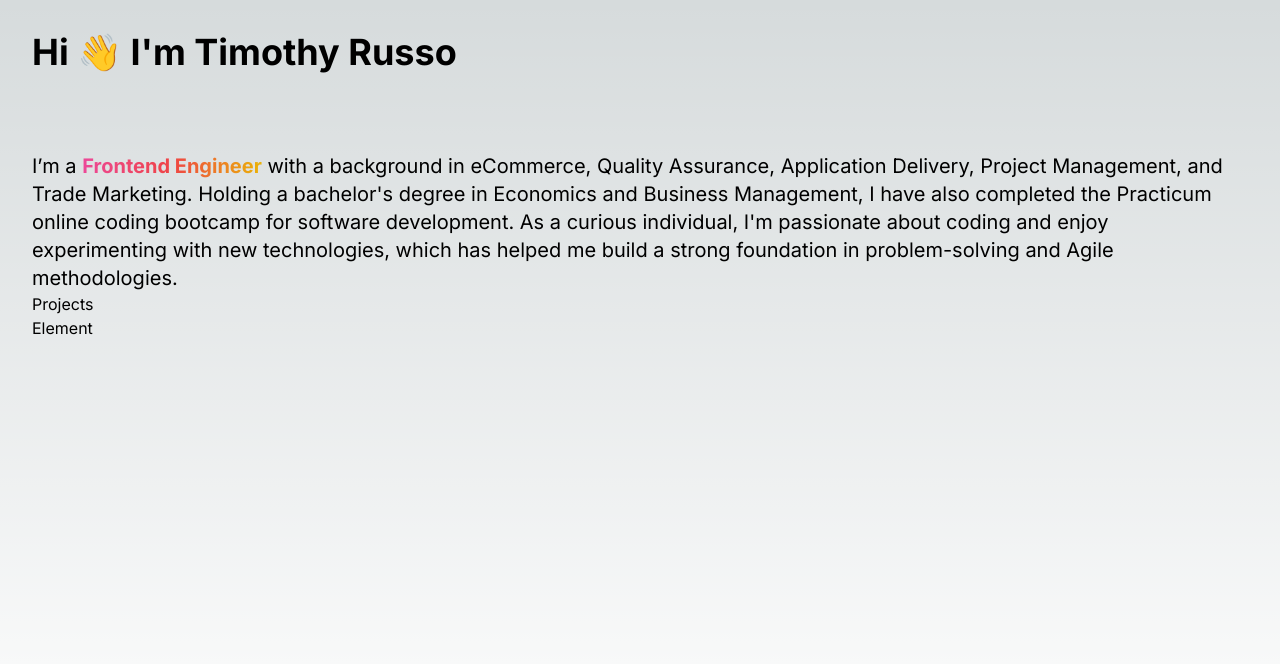
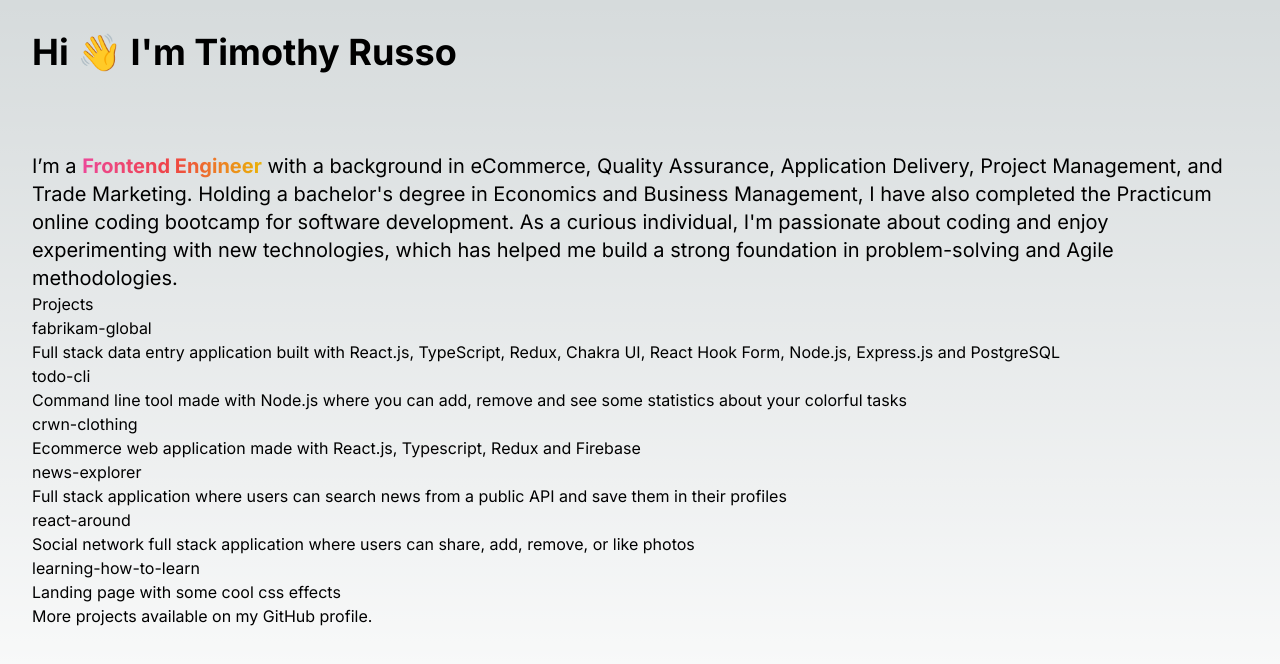
Before and after one commit to timothyrusso/personal-website-next, a Next.js app: page / in a window 1280 px wide. Shown: the top 664 px of the page. Built offline with nearby package versions, Linux system fonts and the light colour scheme.

Commit message:
feat: add project ards

```diff
--- /dev/null
+++ b/components/ProjectCard/ProjectCard.tsx
@@ -0,0 +1,22 @@
+import { FC } from 'react';
+
+type PrjectCardProps = {
+  title: string;
+  link: string;
+  description: string;
+};
+
+export const ProjectCard: FC<PrjectCardProps> = ({
+  title,
+  link,
+  description,
+}) => {
+  return (
+    <li>
+      <a href={link} target="_blank">
+        <h2>{title}</h2>
+        <p>{description}</p>
+      </a>
+    </li>
+  );
+};
--- a/components/ProjectsGrid/ProjectsGrid.tsx
+++ b/components/ProjectsGrid/ProjectsGrid.tsx
@@ -1,8 +1,27 @@
+import { projects } from '@/utils/constants';
+import { ProjectCard } from '../ProjectCard/ProjectCard';
+
 export const ProjectsGrid = () => {
-    return (
-        <div>
-            <h2>Projects</h2>
-            <div>Element</div>
-        </div>
-    )
-}
+  return (
+    <div>
+      <h2>Projects</h2>
+      <ul>
+        {projects.map((project) => (
+          <ProjectCard
+            key={project.id}
+            title={project.title}
+            link={project.link}
+            description={project.description}
+          />
+        ))}
+      </ul>
+      <div>
+        More projects available on my{' '}
+        <a href="https://github.com/timothyrusso" target="_blank">
+          GitHub
+        </a>{' '}
+        profile.
+      </div>
+    </div>
+  );
+};
--- /dev/null
+++ b/prettier.config.js
@@ -0,0 +1,6 @@
+module.exports = {
+  trailingComma: 'es5',
+  tabWidth: 2,
+  semi: true,
+  singleQuote: true,
+}
--- /dev/null
+++ b/utils/constants.ts
@@ -0,0 +1,43 @@
+export const projects = [
+  {
+    title: 'fabrikam-global',
+    link: 'https://github.com/timothyrusso/fabrikam-global-webapp-frontend',
+    description:
+      'Full stack data entry application built with React.js, TypeScript, Redux, Chakra UI, React Hook Form, Node.js, Express.js and PostgreSQL',
+    id: 1,
+  },
+  {
+    title: 'todo-cli',
+    link: 'https://github.com/timothyrusso/todo-cli',
+    description:
+      'Command line tool made with Node.js where you can add, remove and see some statistics about your colorful tasks',
+    id: 2,
+  },
+  {
+    title: 'crwn-clothing',
+    link: 'https://github.com/timothyrusso/crwn-clothing',
+    description:
+      'Ecommerce web application made with React.js, Typescript, Redux and Firebase',
+    id: 3,
+  },
+  {
+    title: 'news-explorer',
+    link: 'https://github.com/timothyrusso/news-explorer-frontend',
+    description:
+      'Full stack application where users can search news from a public API and save them in their profiles',
+    id: 4,
+  },
+  {
+    title: 'react-around',
+    link: 'https://github.com/timothyrusso/react-around-api-full',
+    description:
+      'Social network full stack application where users can share, add, remove, or like photos',
+    id: 5,
+  },
+  {
+    title: 'learning-how-to-learn',
+    link: 'https://github.com/timothyrusso/web_project_1',
+    description: 'Landing page with some cool css effects',
+    id: 6,
+  },
+];
```
